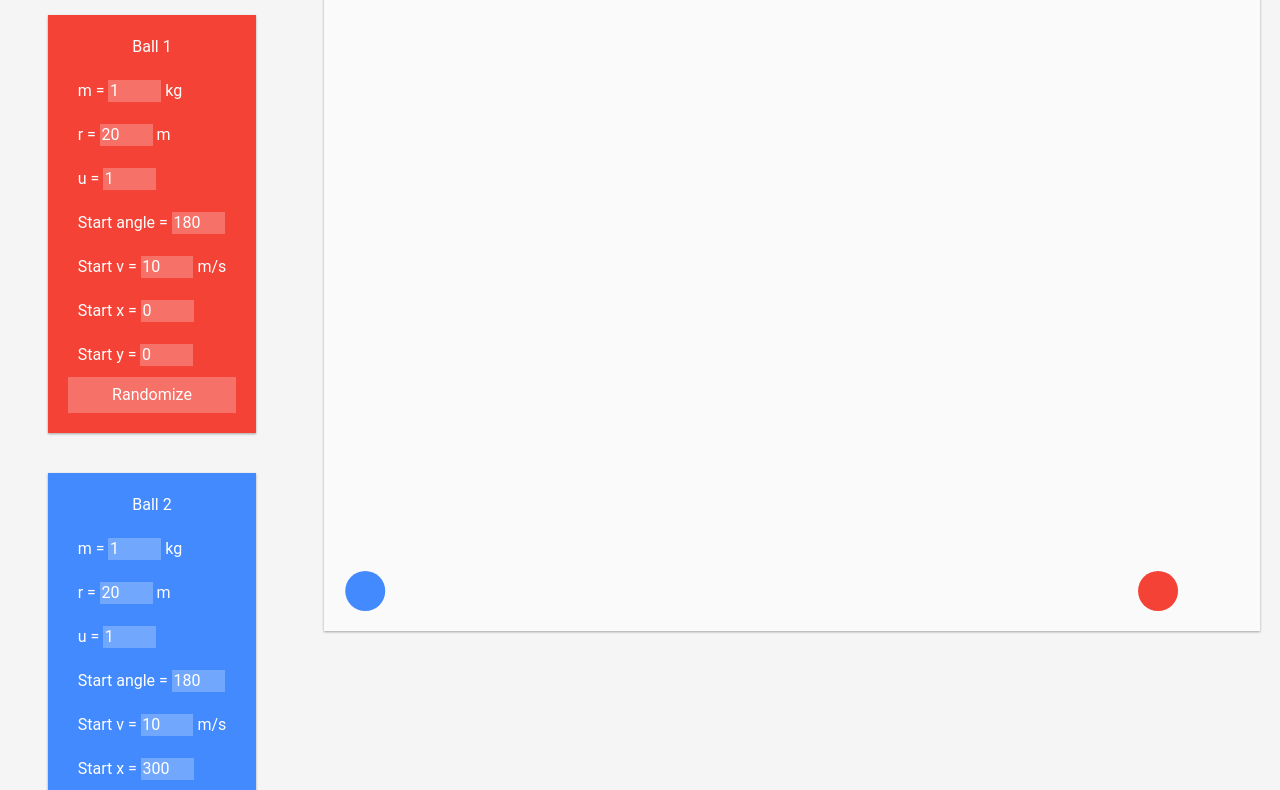
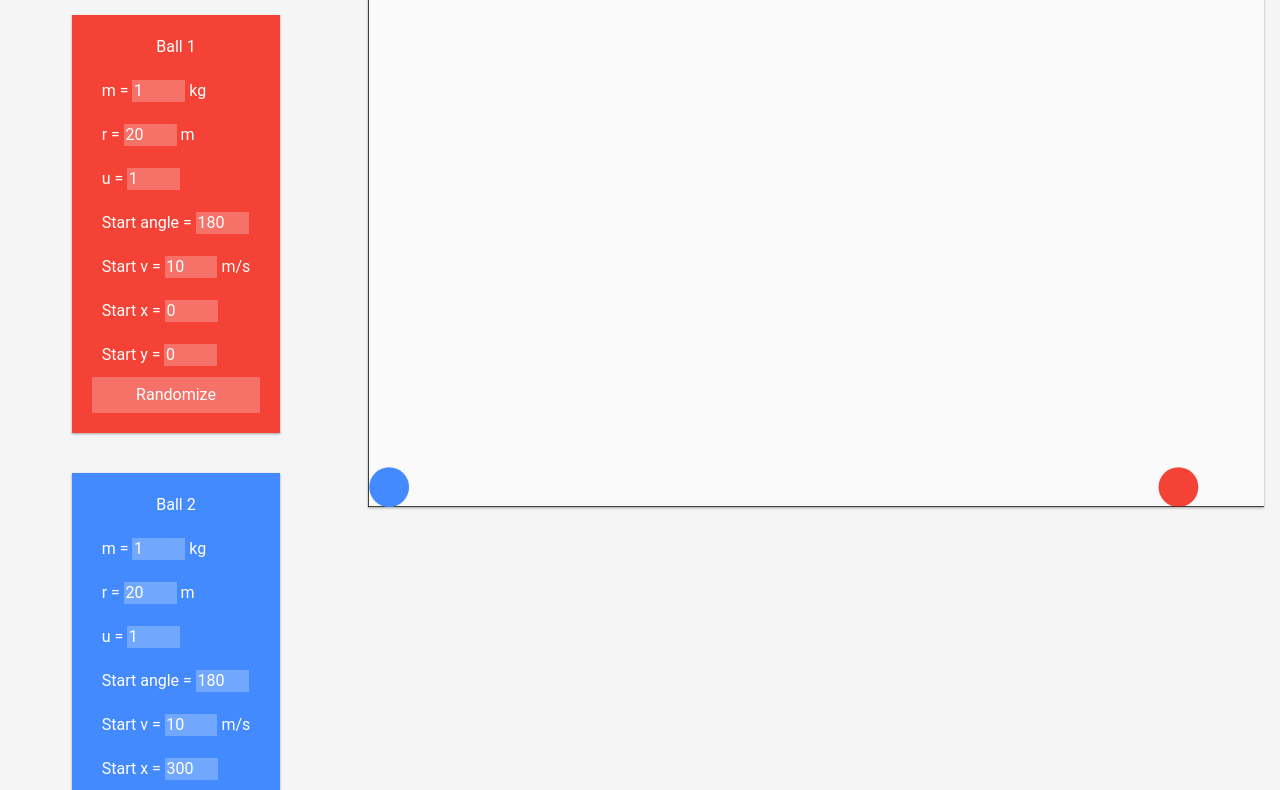
Before and after one commit to Gollut/Ball-Collision, a plain HTML site: page index.html in a window 1280 px wide. Shown: the part 107-897 px from the top of the page. Drawn offline with Linux system fonts and the light colour scheme.

Commit message:
Value rescaling added

```diff
--- a/index.html
+++ b/index.html
@@ -34,7 +34,7 @@
 			<div class="btn randomize">Randomize</div>
 		</div>
 		<div class="green card">
-			<p>Скорость демонстрации</p>
+			<h3>Demo speed</h3>
 			<input type="range" min="100" max="10000" value="1000" class="slider" id="speedRange">
 			<div class="btn" id="startBtn">Start</div>
 		</div>
--- a/scripts.js
+++ b/scripts.js
@@ -1,8 +1,12 @@
 var canvas = $("#mainCanvas")[0];
 canvas.width = window.innerWidth * 0.7;
-canvas.height = window.innerHeight * 0.8;
+canvas.height = window.innerHeight * 0.7;
+var sizeY = canvas.height;
+var sizeX = canvas.width;
+var canvasRatio = canvas.width/canvas.height;
+var showingRatio = 1;
 var context = canvas.getContext('2d');
-const MS = 10100;
+const MS = 10100, SPREAD_CONST = 3;
 var showingSpeed = MS-$("#speedRange").val();
 start();
 window.requestAnimFrame = (function(callback) {
@@ -26,29 +30,50 @@ $("#startBtn").click(function() {
 	start();
 });
 
+function drawAxisLines(){
+	context.beginPath();
+	context.moveTo(0,canvas.height);
+	context.lineTo(canvas.width,canvas.height);
+	context.fillStyle = "#303030";
+	context.stroke();
+	context.beginPath();
+	context.moveTo(0,canvas.height);
+	context.lineTo(0,0);
+	context.fillStyle = "#303030";
+	context.stroke();
+	//for(var y = 0; y<canvas.height; y+=)
+}
+
 function start(){
 	var radius = Math.max(0,Math.min($("#radius1").val(), canvas.width/2));
 	canvas.width = window.innerWidth * 0.7;
-	canvas.height = window.innerHeight * 0.8;
+	canvas.height = window.innerHeight * 0.7;
+	var x1 = Math.max($("#x1").val(), radius), y1 = Math.max($("#y1").val(), radius);
 	var ball1 = {
-	x: Math.min(Math.max($("#x1").val(), radius), canvas.width-radius),
-	y: Math.max(Math.min(canvas.height-$("#y1").val(), canvas.height-radius), radius),
+	x: x1,
+	y: y1,
 	v: $("#v1").val(),
 	angle: $("#angle1").val(),
 	radius: radius,
 	color: '#F44336'
 	};
 
-	var radius = Math.max(0,Math.min($("#radius2").val(), canvas.width/2));
-
+	radius = Math.max(0,Math.min($("#radius2").val(), canvas.width/2));
+	x2 = Math.max($("#x2").val(), radius);
+	y2 = Math.max($("#y2").val(), radius);
 	var ball2 = {
-	x: Math.min(Math.max($("#x2").val(), 2*radius), canvas.width-2*radius),
-	y: Math.max(Math.min(canvas.height-$("#y2").val(), canvas.height-radius), radius),
+	x: x2,
+	y: y2,
 	v: $("#v2").val(),
 	angle: $("#angle2").val(),
 	radius: radius,
 	color: '#448AFF'
 	};
+	var maxPoint = Math.max(x1,x2,y1*canvasRatio,y2*canvasRatio);
+	sizeY = (maxPoint/canvasRatio) * SPREAD_CONST;
+	sizeX = maxPoint * SPREAD_CONST;
+	showingRatio = canvas.width/sizeX;
+	console.log(canvas.width,sizeX,sizeY,showingRatio);
 	context.clearRect(0, 0, canvas.width, canvas.height);
 
 	drawBall(ball1, context);
@@ -62,8 +87,9 @@ function start(){
 
 function drawBall(ball, context) {
 	console.log(ball);
+	drawAxisLines();
 	context.beginPath();
-	context.arc(ball.x, ball.y, ball.radius, 0, 360, 0);
+	context.arc(ball.x*showingRatio, (1-ball.y/sizeY)*canvas.height, ball.radius*showingRatio, 0, 360, 0);
 	context.fillStyle = ball.color;
 	context.fill();
 }
@@ -75,7 +101,7 @@ function animate(ball1, ball2, canvas, context, startTime) {
 	/* Здесь обработка движения и позиционирования */
 
 	var newX = ball1.x + ball1.v * time / showingSpeed;
-	if (newX < canvas.width - ball1.radius) {
+	if (newX <= sizeX - ball1.radius) {
 		posChanged = true;
 		ball1.x = newX;
 	 }
--- a/styles.css
+++ b/styles.css
@@ -53,6 +53,9 @@ canvas {
 input[type="text"] {
 	width:3.1rem;
 	padding: .1rem;
+}
+input[type="text"]:hover {
+	box-shadow:0 3px 6px rgba(0,0,0,.16),0 3px 6px rgba(0,0,0,.23) !important;
 }
 -webkit-input-placeholder{color:#8c8c8c}
 .red{
@@ -120,7 +123,7 @@ input:enabled:focus {
 	align-items: center;
 	flex-direction:column;
 	box-sizing:border-box;
-	min-width:6.25rem;
+	min-width:10.25rem;
 	padding:.625rem;
 	margin:0;
 }
@@ -147,7 +150,13 @@ input:enabled:focus {
     height: 25px;
     border-radius: 50%;
     background: #ffffff;
+    -webkit-transition:.3s cubic-bezier(.4,0,.5,1);
+	transition:.3s cubic-bezier(.4,0,.5,1);
     cursor: pointer;
+}
+
+.slider::-webkit-slider-thumb:hover {
+	box-shadow:0 3px 6px rgba(0,0,0,.16),0 3px 6px rgba(0,0,0,.23) !important;
 }
 
 .slider::-moz-range-thumb {
@@ -155,5 +164,15 @@ input:enabled:focus {
     height: 25px;
     border-radius: 50%;
     background: #ffffff;
+    -webkit-transition:.3s cubic-bezier(.4,0,.5,1);
+	transition:.3s cubic-bezier(.4,0,.5,1);
     cursor: pointer;
 }
+.slider::-moz-range-thumb:hover {
+
+	box-shadow:0 3px 6px rgba(0,0,0,.16),0 3px 6px rgba(0,0,0,.23) !important;
+}
+#mainCanvas{
+	padding:0rem !important;
+	margin:1rem !important;
+}
```
